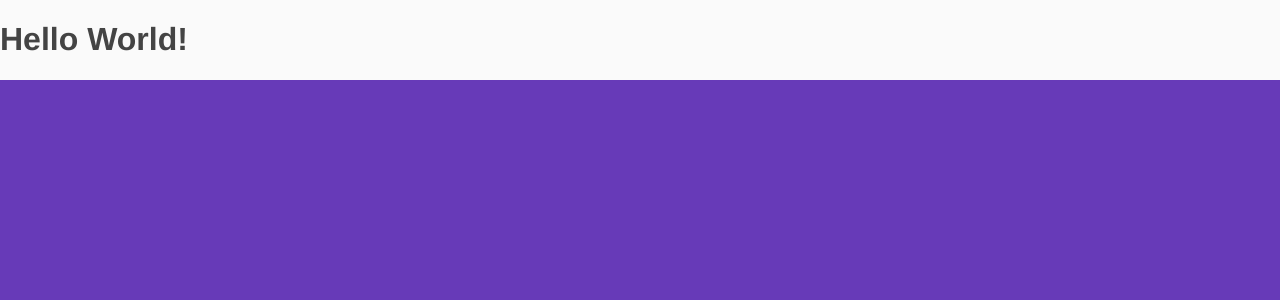
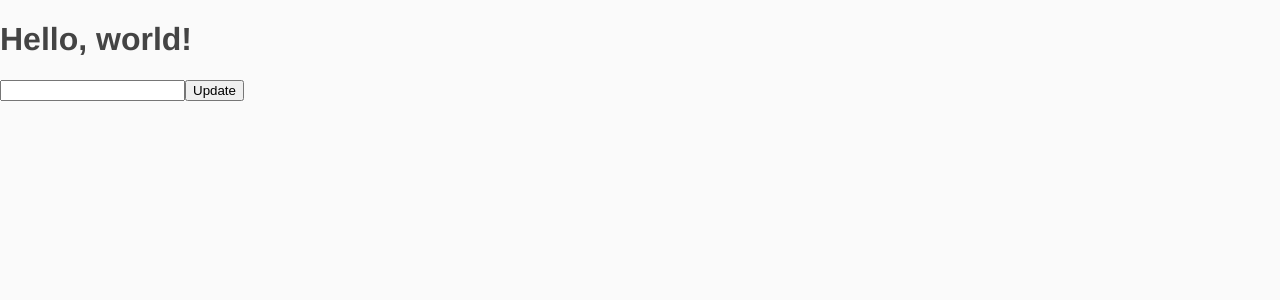
Before and after one commit to h-takeyeah/test-vite-preact-ts, a Preact app: page / in a window 1280 px wide. Shown: the top 300 px of the page. Built offline with nearby package versions, Linux system fonts and the light colour scheme.

Commit message:
Make App interactive

```diff
--- a/src/app.tsx
+++ b/src/app.tsx
@@ -2,7 +2,28 @@
 import { Component } from 'preact'
 
 export class App extends Component {
+  // こいつらはクラスのメンバなのでconstやletをつけない
+  state = { value: '', name: 'world' }
+
+  onInput = (ev: Event) => {
+    // as HTMLInputElement はtargetにvalueが存在しませんと言われたから
+    this.setState({ value: (ev.target as HTMLInputElement).value })
+  }
+
+  onSubmit = (ev: Event) => {
+    ev.preventDefault()
+    this.setState({ name: this.state.value })
+  }
+
   render() {
-    return <h1>Hello World!</h1>
+    return (
+      <div>
+        <h1>Hello, {this.state.name}!</h1>
+        <form onSubmit={this.onSubmit}>
+          <input type="text" value={this.state.value} onInput={this.onInput} />
+          <button type="submit">Update</button>
+        </form>
+      </div>
+    )
   }
 }
```
